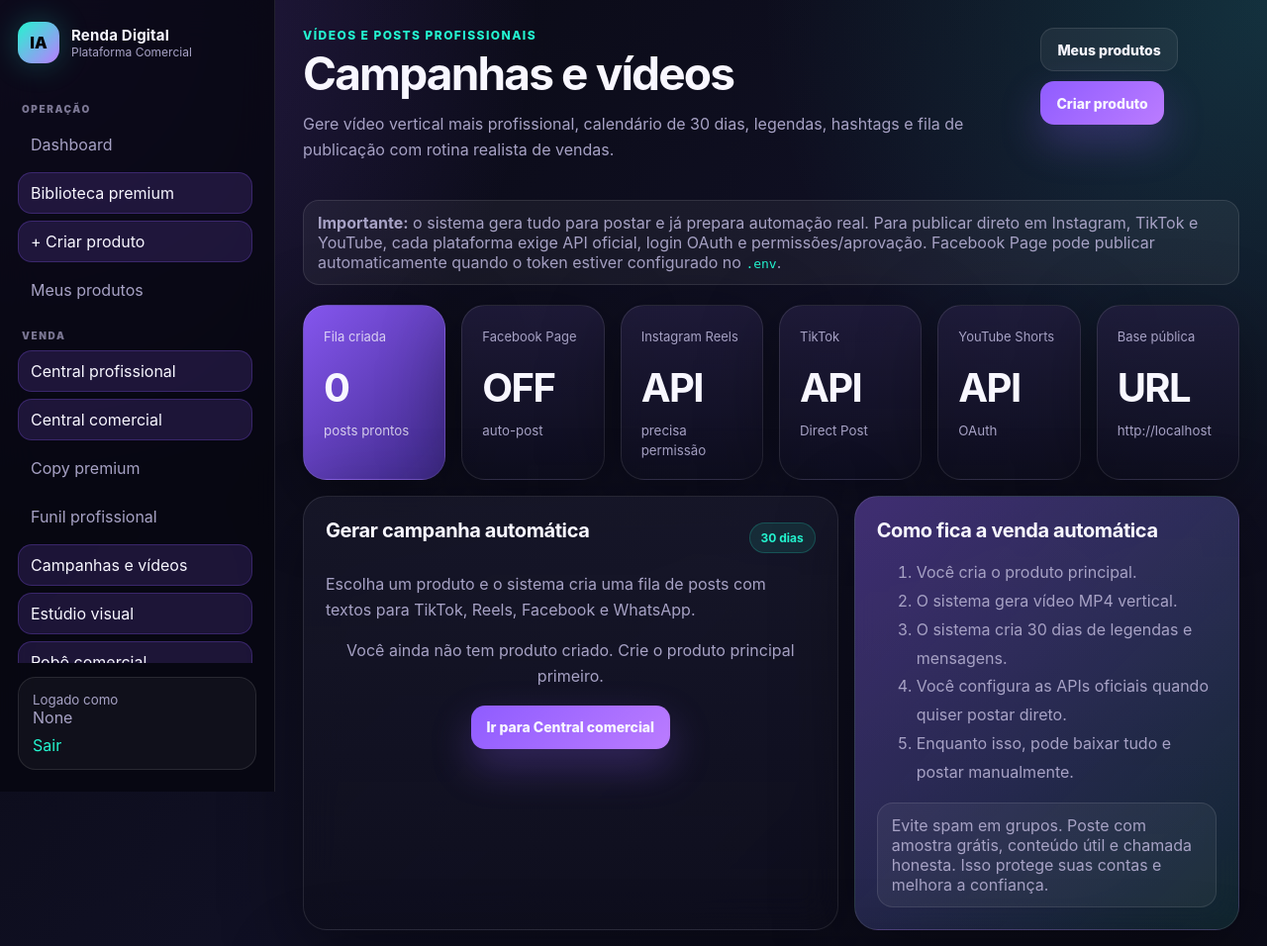
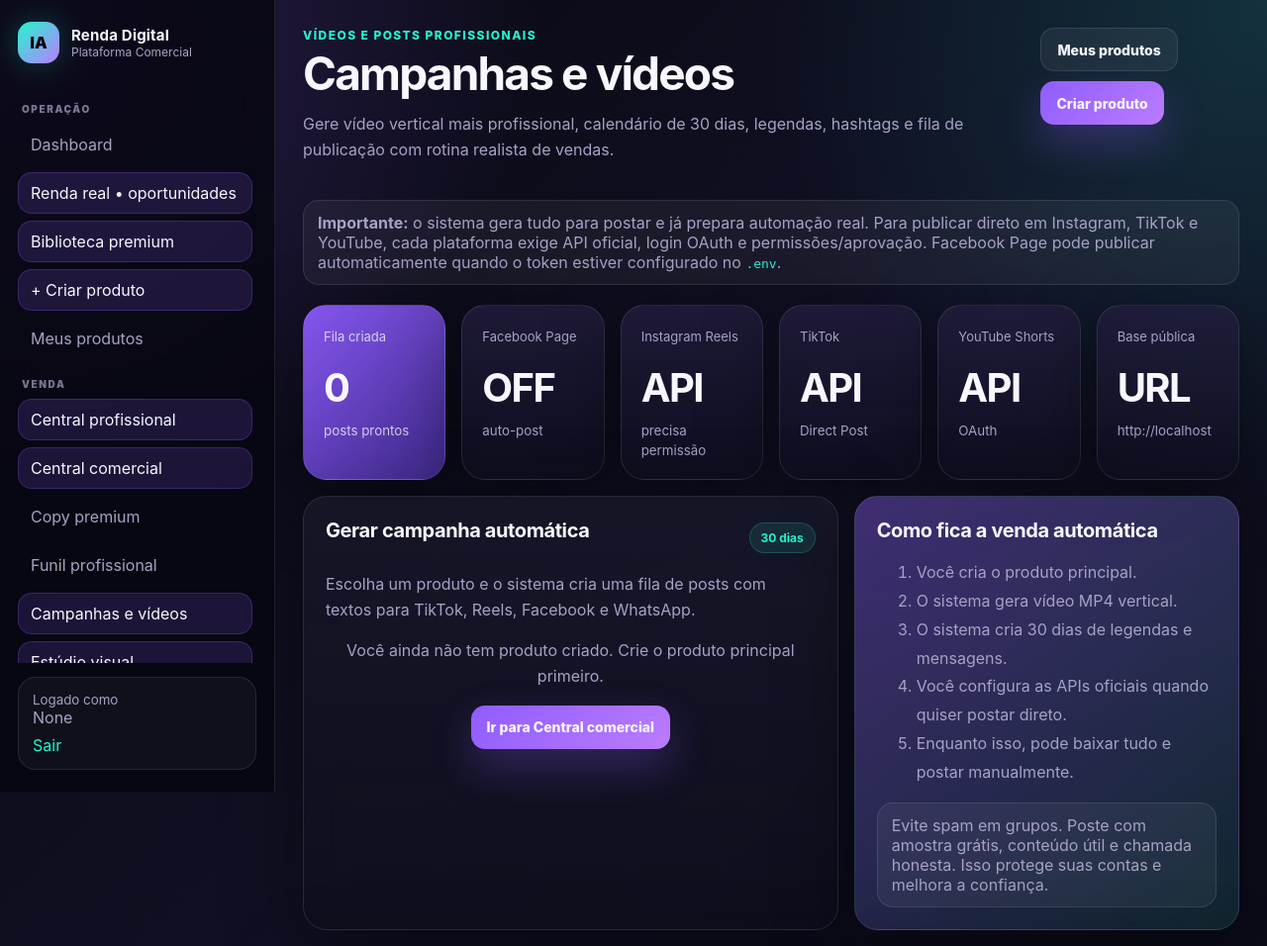
Before and after one commit to canalescanorff6-source/renda-digital-ia, a Flask app: page /campanhas in a window 1280 px wide. Shown: the top 956 px of the page at 99% size. Run offline with Flask 3, Linux system fonts and the light colour scheme; the visitor is signed in with stand-in values (Sample User, id 1); data that the repository does not hold is empty.

Commit message:
feat: add monetization hub to sidebar

```diff
--- a/templates/base.html
+++ b/templates/base.html
@@ -24,6 +24,7 @@
       <nav class="sidebar-nav">
         <div class="nav-section-label">Operação</div>
         <a href="{{ url_for('dashboard') }}" class="nav-link">Dashboard</a>
+        <a href="{{ url_for('monetizacao.painel') }}" class="nav-link highlight">Renda real • oportunidades</a>
         <a href="{{ url_for('premium_library') }}" class="nav-link highlight">Biblioteca premium</a>
         <a href="{{ url_for('product_new') }}" class="nav-link highlight">+ Criar produto</a>
         <a href="{{ url_for('products') }}" class="nav-link">Meus produtos</a>
```
